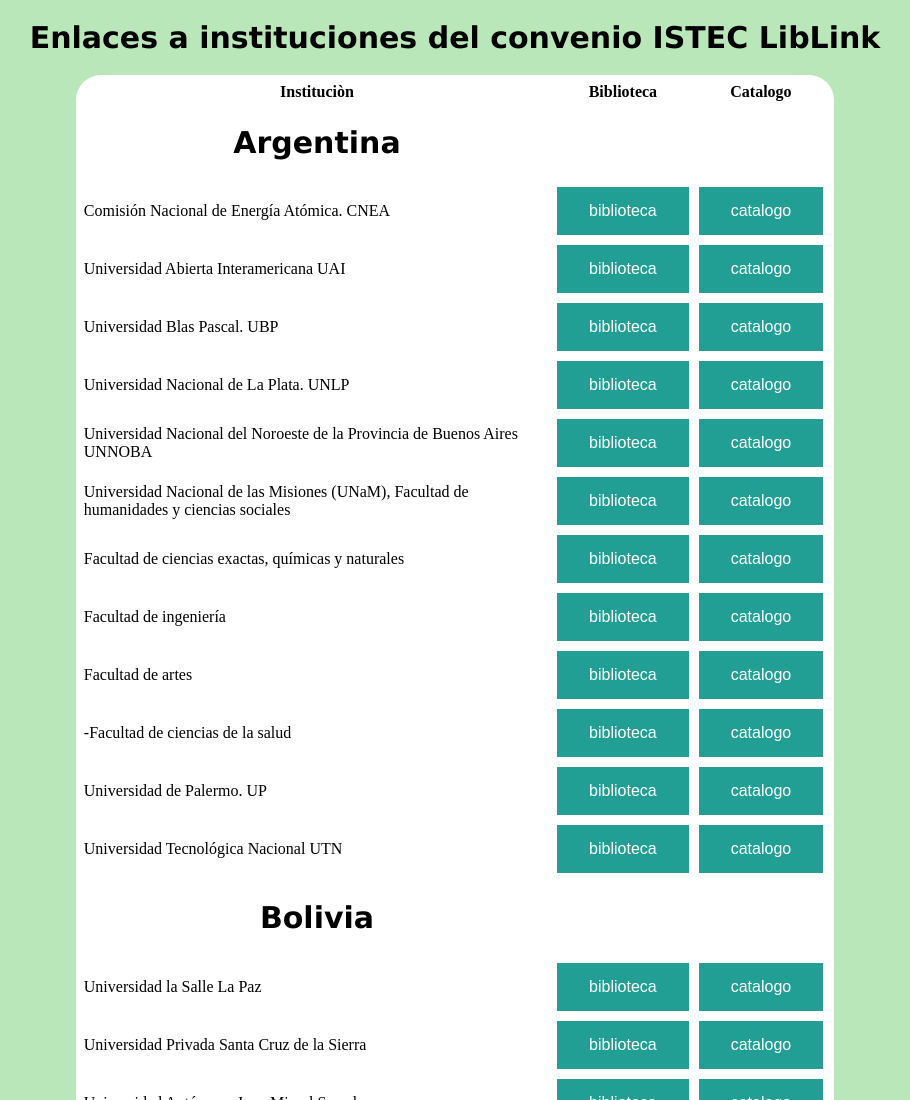
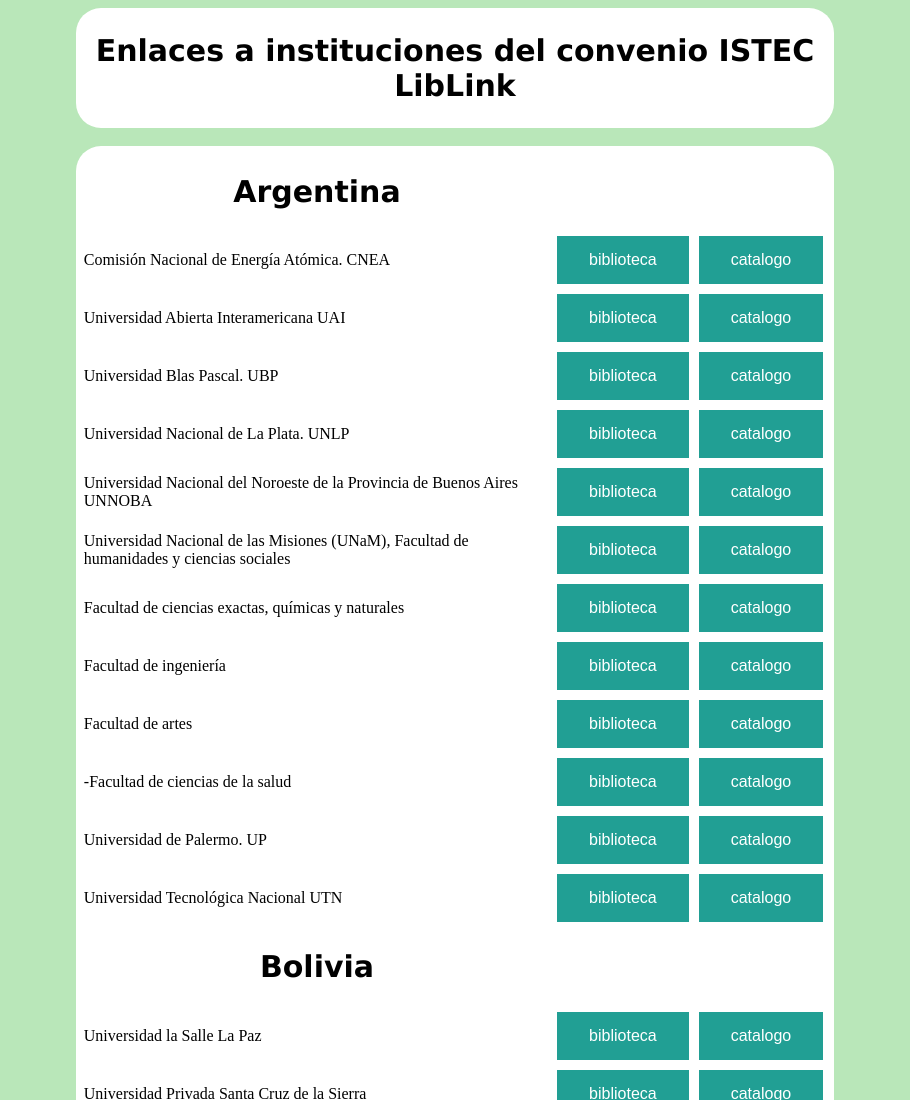
Before and after one commit to fdejesuscorrea/linksapp, a plain HTML site: page index.html in a window 1280 px wide. Shown: the top 1100 px of the page, without its empty margins (185-1095 px from the left). Drawn offline with Linux system fonts and the light colour scheme.

Commit message:
se añadieron algunas cosas visuales simples

```diff
--- a/css/style.css
+++ b/css/style.css
@@ -10,7 +10,7 @@
 #links{
 
 }
-#tablecontainer{
+#tablecontainer, #headercontainer{
     background-color: white;
     border-radius: 25px;
     padding: 5px;
--- a/index.html
+++ b/index.html
@@ -9,11 +9,10 @@
     <title>Enlaces LibLink</title>
 </head>
 <body>
-
-    <h1>Enlaces a instituciones del convenio ISTEC LibLink</h1>
+    <div id="headercontainer"><h1>Enlaces a instituciones del convenio ISTEC LibLink</h1></div>
+    <br>
     <div id="tablecontainer">
     <table id="links">
-        <tr><th>Instituciòn</th><th>Biblioteca</th><th>Catalogo</th></tr>
         <tr><td><h1>Argentina</h1></td></tr>
         <tr>
 
```
